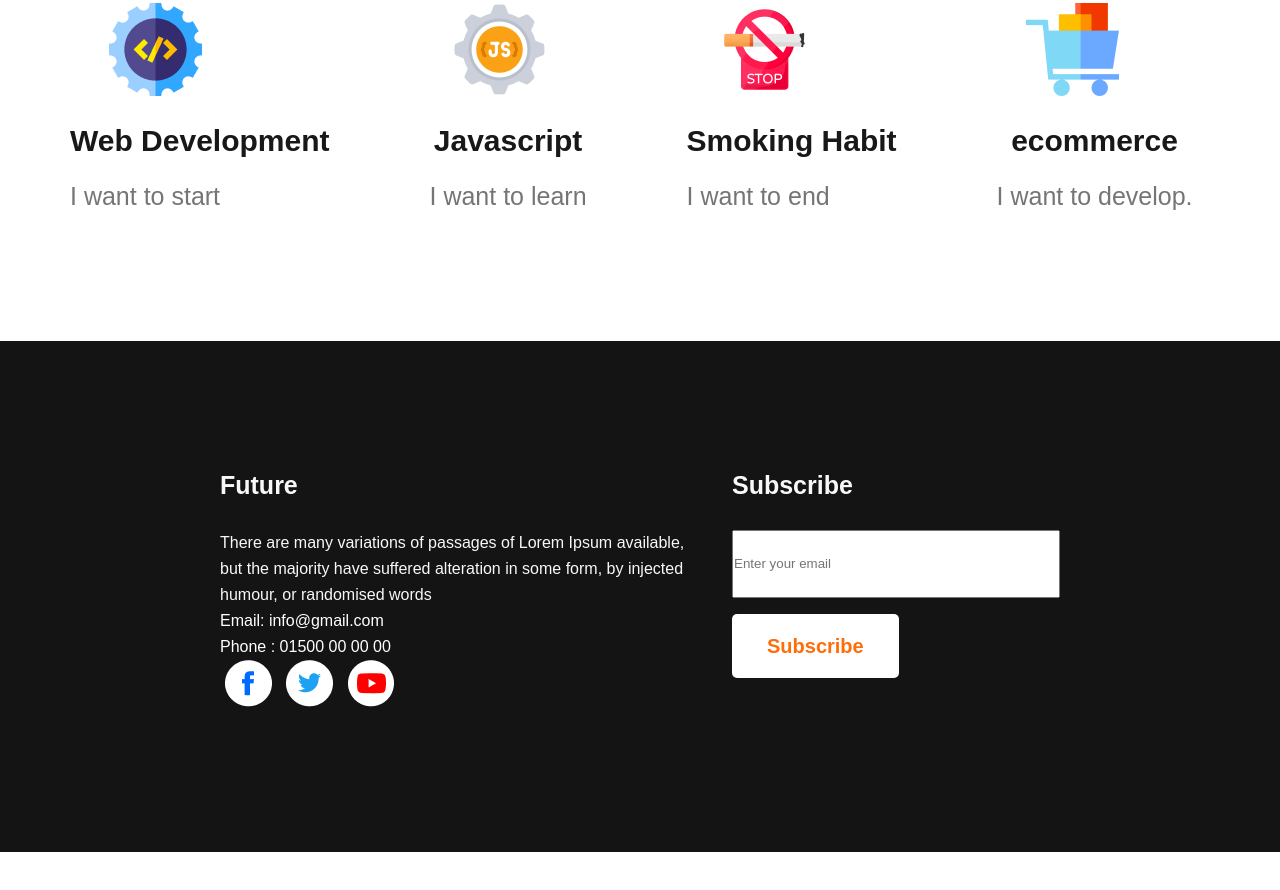
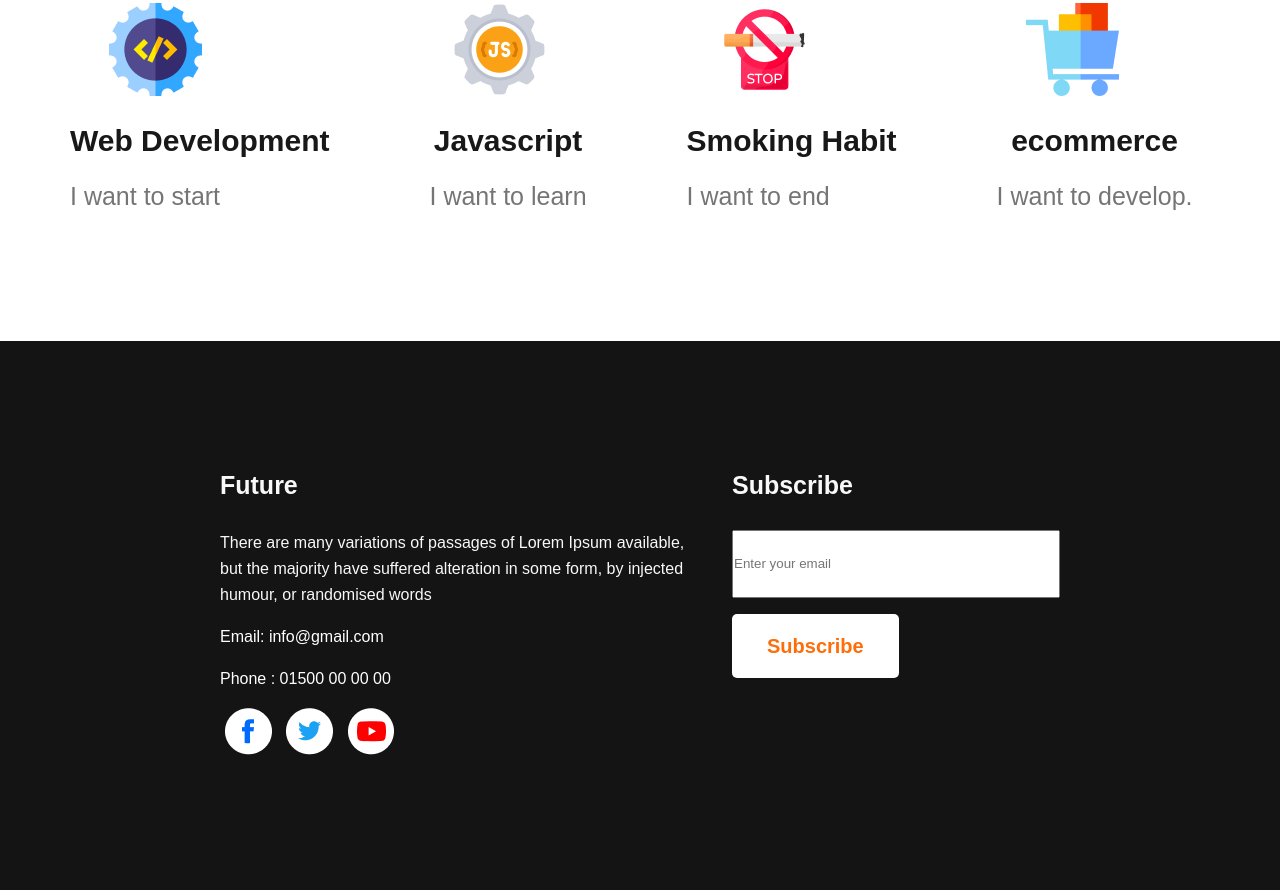
Before and after one commit to Shakib3268/phhero-1, a plain HTML site: page index.html in a window 1280 px wide. Shown: the part 1869-2759 px from the top of the page. Before the commit the page ends 2721 px from the top, so only its background shows below. Drawn offline with Linux system fonts and the light colour scheme.

Commit message:
contact added

```diff
--- a/style/style.css
+++ b/style/style.css
@@ -164,3 +164,7 @@ main {
   border-radius: 5px;
   padding: 0 5px;
 }
+
+.contact p{
+  margin-bottom: 16px;
+}
```
